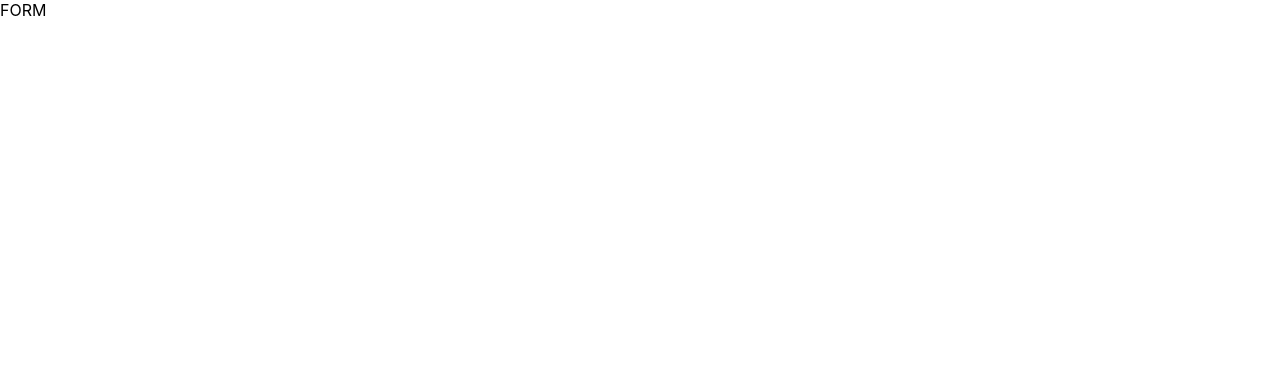
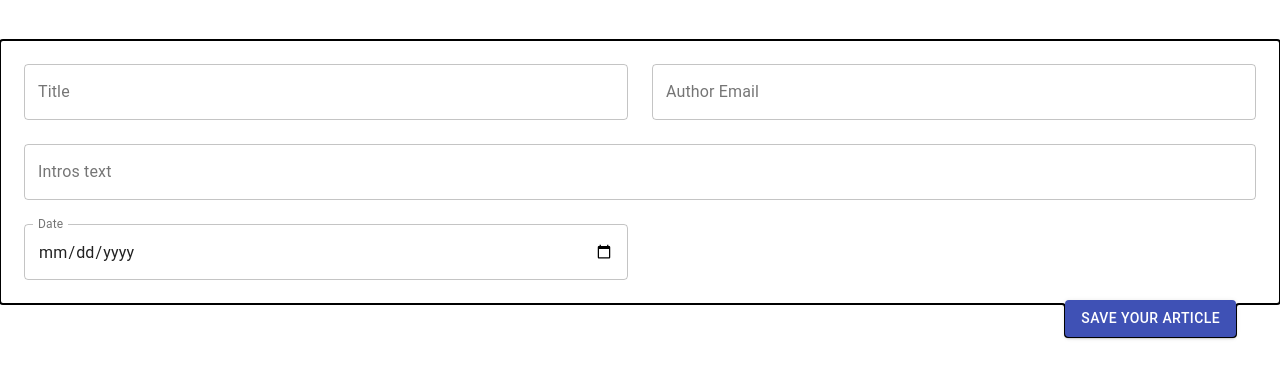
Before and after one commit to rohitap/articles, a Next.js app: page /add-article in a window 1280 px wide. Shown: the top 378 px of the page. Built offline with nearby package versions, Linux system fonts and the light colour scheme.

Commit message:
Added form for adding articles

```diff
--- a/components/ui/ArticlesForm/index.js
+++ b/components/ui/ArticlesForm/index.js
@@ -1,7 +1,93 @@
-const ArticlesForm = () => (
-  <div>
-    FORM
-  </div>
-)
+import { useState } from 'react'
+import { useForm } from "react-hook-form"
+import { Container, Button, Grid, Paper, TextField } from '@material-ui/core'
+import { yupResolver } from '@hookform/resolvers/yup';
+import * as yup from "yup";
+
+import ApiClient from '../../../utils/axios'
+import useAsync from '../../../hooks/useAsync'
+import useStyles from './styles'
+
+const schema = yup.object().shape({
+  title: yup.string().required(),
+  intro: yup.string().required(),
+  author: yup.string().email().required(),
+});
+
+const ArticlesForm = () => {
+  const classes = useStyles()
+  // const { register, handleSubmit, formState } = useForm({
+  //   resolver: yupResolver(schema)
+  // })
+  const [formFields, setFormFields] = useState({
+    title: null,
+    author: null,
+    intro: null,
+    date: null,
+  })
+
+  const { isLoading, err, res, asyncFunc: addArticle } = useAsync(ApiClient.addArticles)
+
+  const handleFieldValueChange = field => event => setFormFields({ ...formFields, [field]: event.target.value})
+
+  const onSubmit = (e) => {
+    e.preventDefault()
+    addArticle(formFields)
+  }
+
+  return (
+    <form onSubmit={onSubmit}>
+      <Container className={classes.formGrid} >
+        <Grid spacing={3} justify="space-between" container>
+          <Grid item xs={6} sm={6}>
+          <TextField
+            onChange={handleFieldValueChange('title')}
+              id="title"
+              label="Title"
+              variant="outlined"
+              fullWidth
+            />
+          </Grid>
+          <Grid item xs={6} sm={6}>
+          <TextField
+            onChange={handleFieldValueChange('author')}
+              id="authorEmail"
+              label="Author Email"
+              variant="outlined"
+              fullWidth
+            />
+          </Grid>
+          <Grid item sm={12}>
+          <TextField
+            onChange={handleFieldValueChange('intro')}
+              id="introText"
+              label="Intros text"
+              multiline
+              fullWidth
+              rowsMax={2}
+              inputProps={{
+                maxLength: 255
+              }}
+              variant="outlined"
+            />
+          </Grid>
+          <Grid item xs={6} sm={6}>
+            <TextField
+              onChange={handleFieldValueChange('date')}
+              label="Date"
+              type='date'
+              InputLabelProps={{ shrink: true }}
+              variant="outlined"
+              fullWidth
+            />
+          </Grid>
+        </Grid>
+        <div>
+          <Button className={classes.submitBtn} color='primary' variant='contained' type='submit'> Save Your Article </Button>
+        </div>
+      </Container>
+    </form>
+  )
+}
 
 export default ArticlesForm
--- /dev/null
+++ b/components/ui/ArticlesForm/styles.js
@@ -0,0 +1,22 @@
+import { makeStyles } from '@material-ui/core'
+
+const useStyles = makeStyles(() => ({
+  appBar: {
+    marginBottom: '20px'
+  },
+  tabsContainer: {
+    maxWidth: '50%',
+    margin: 'auto',
+  },
+  formGrid: {
+    outline: 'thick auto black',
+    marginTop: '40px',
+    padding: '24px',
+  },
+  submitBtn: {
+    float: 'right',
+    margin: '20px'
+  }
+}))
+
+export default useStyles
```
